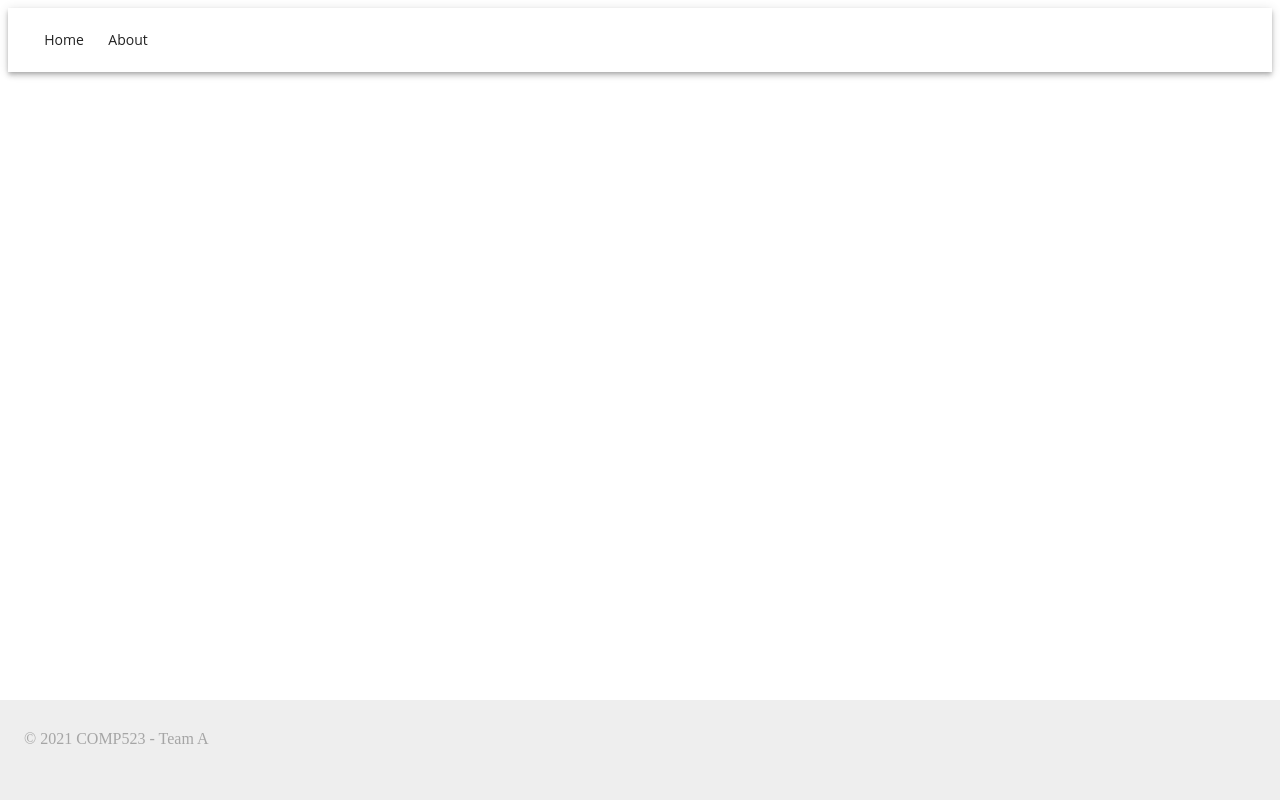
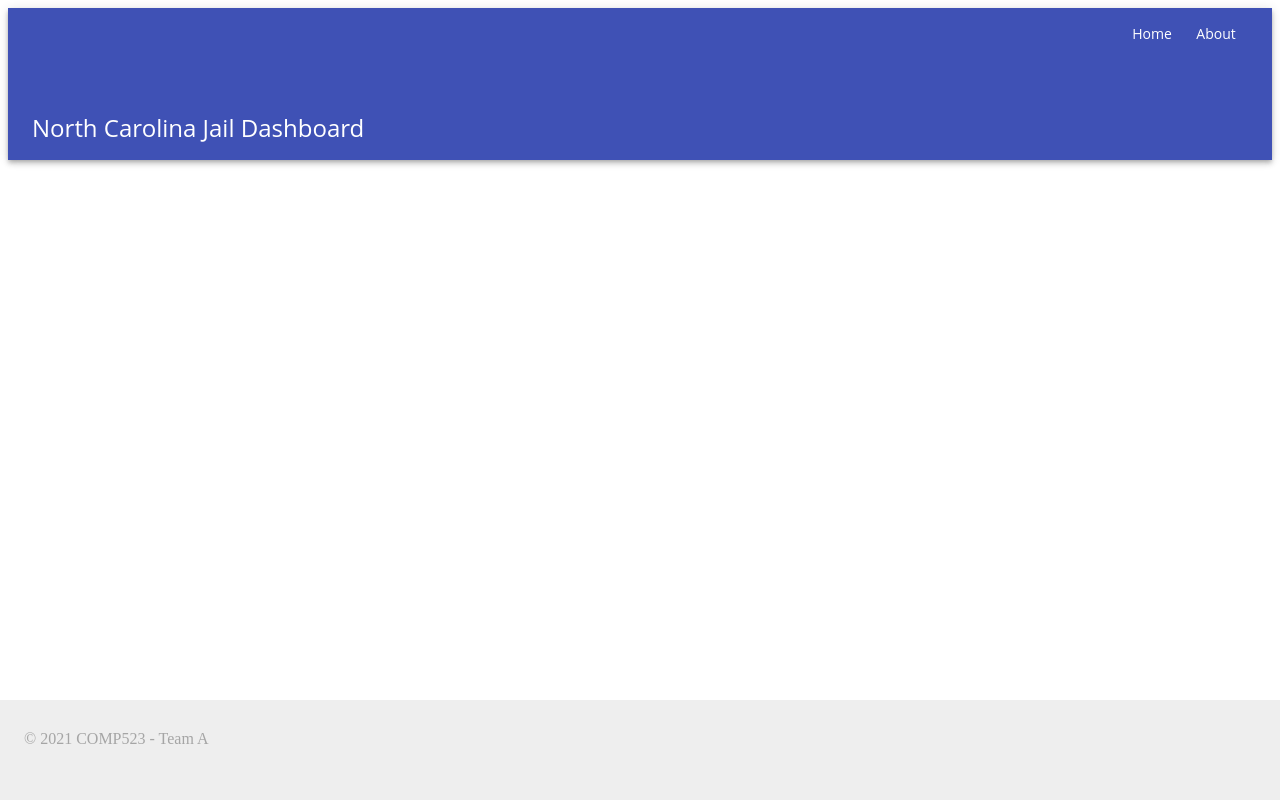
Before and after one commit to hannahgkeel/JailDashboard, a React app: page / in a window 1280 px wide. Built offline with nearby package versions, Linux system fonts and the light colour scheme.

Commit message:
started header as part of app bar

```diff
--- a/frontend/components/Header.js
+++ b/frontend/components/Header.js
@@ -5,21 +5,33 @@ import AppBar from '@material-ui/core/AppBar';
 import Toolbar from '@material-ui/core/Toolbar';
 import Button from '@material-ui/core/Button';
 
+
 const useStyles = makeStyles((theme) => ({
     root: {
         flexGrow: 1,
-        right: 0,
+    },
+      toolbar: {
+        minHeight: 128,
+        alignItems: 'flex-start',
+        paddingTop: theme.spacing(1),
+        paddingBottom: theme.spacing(2),
+      },
+      title: {
+        flexGrow: 1,
+        alignSelf: 'flex-end',
       },
   }));
-
 
 
 export default function Header() {
     const classes = useStyles();
     return (
         <div className={classes.root}>
-        <AppBar position="static" color="white">
-        <Toolbar>
+            <AppBar position="static">
+                <Toolbar className={classes.toolbar}>
+                    <Typography className={classes.title} variant="h5" noWrap>
+                        North Carolina Jail Dashboard
+                    </Typography>
                     <Typography>
                         <Button color="inherit">Home</Button>
                     </Typography>
```
Lines whose indentation alone changed are shown as unchanged.
